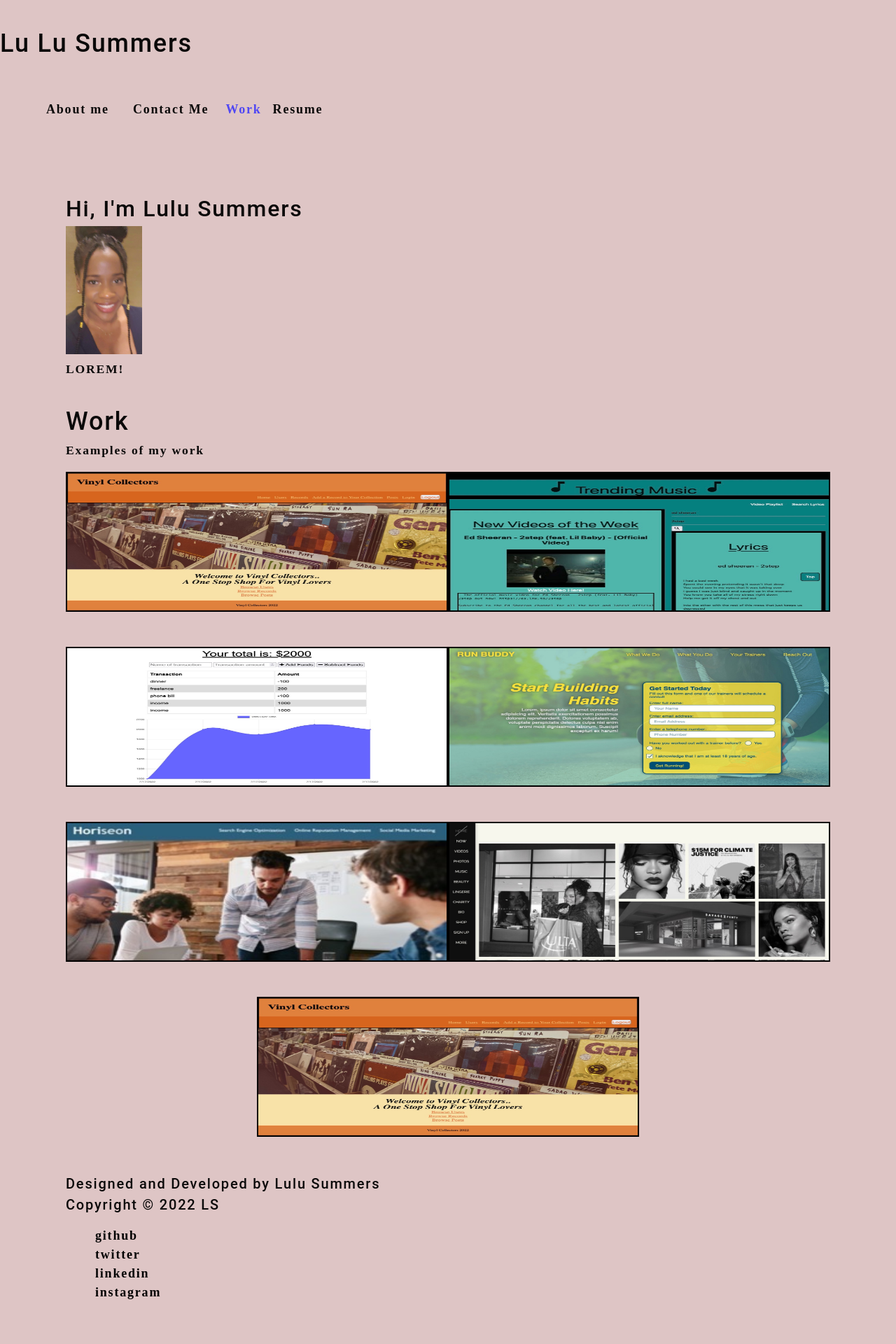
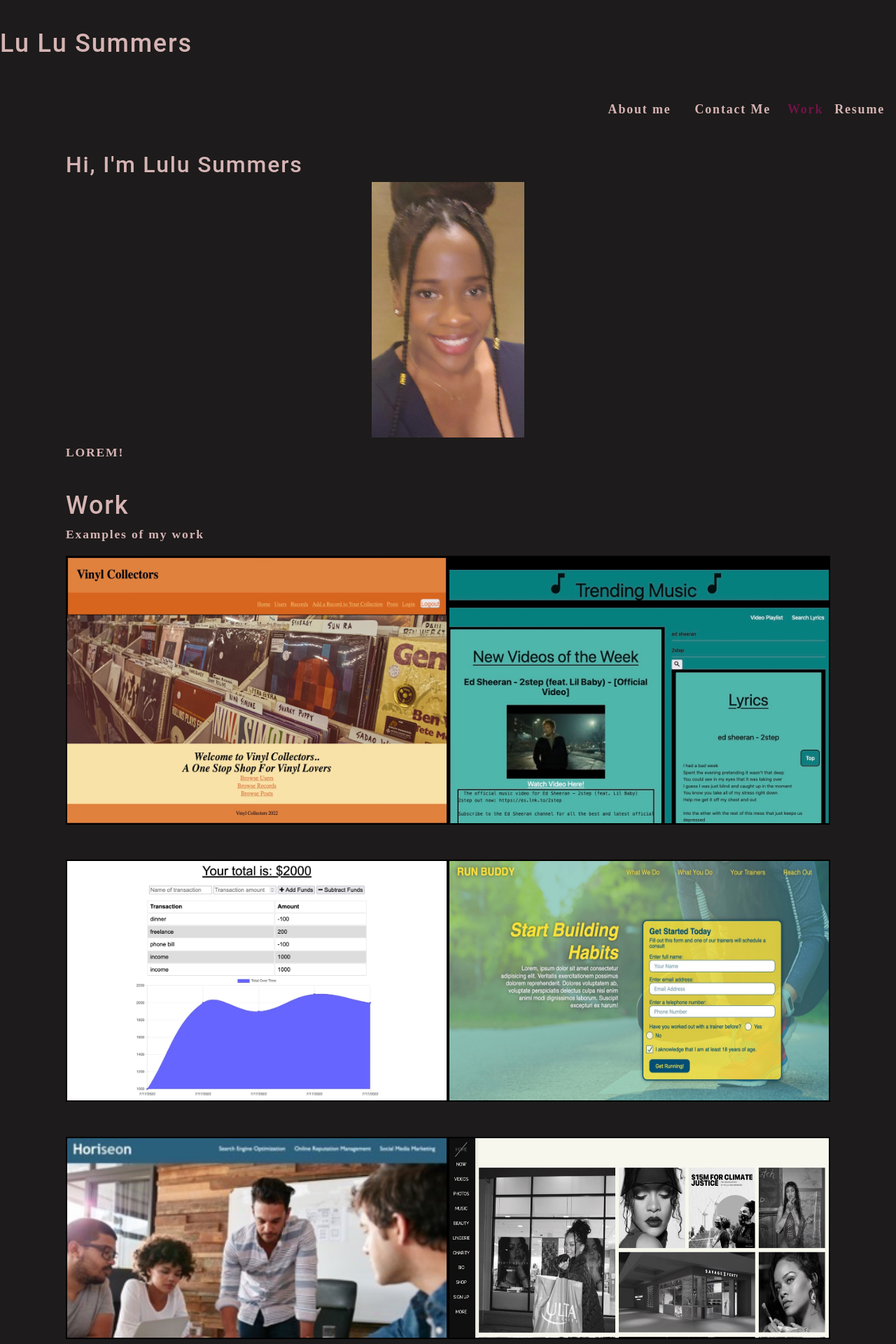
Before and after one commit to LuSummers/reactportfolio, a React (Create React App) app in the folder portfolio/: page / in a window 1280 px wide. Shown: the top 1920 px of the page at 70% size. Built offline with nearby package versions, Linux system fonts and the light colour scheme.

Commit message:
CSS style added

```diff
--- a/portfolio/src/App.css
+++ b/portfolio/src/App.css
@@ -5,12 +5,12 @@ main {
   justify-content: center;
 }
 :root {
-  --primary: #8c54ff;
-  --secondary: #5047f3;
+  --primary: #7a6c96;
+  --secondary: #6e1446;
   --tertiary: #58b104;
-  --light: #0a0909;
-  --dark: #dec5c5;
-  --darker: #878e98;
+  --dark: #1d1b1b;
+  --light: #d6b4b4;
+  --darker: #191e25;
   --error: rgb(228, 46, 1);
   --spacing-one: calc(1rem * 0.5);
   --spacing-two: calc(1rem);
@@ -31,11 +31,10 @@ body {
   min-height: 100%;
 }
 #small{
-
-border:solid black 2px;
+  border:solid black 2px;
   /* margin:10px 10px 10px 10px; */
-  height:200px;
-  width:150px;
+  height:auto;
+  width:auto;
   display: block;
   margin-left: auto;
   margin-right: auto;
@@ -61,6 +60,21 @@ body {
   color: var(--light);
   font-family: 'Poiret One', cursive;
 }
+
+#social-links{
+  margin: auto;
+  display: block;
+  justify-content: center;
+  text-align: center;
+
+}
+#social-links ul li{
+  display:inline-block;
+  margin:5px;
+  justify-content: center;
+  text-align: center;
+}
+
 
 h1,
 h2,
@@ -172,9 +186,8 @@ li {
   list-style: none;
 }
 
-nav {
-float:right;
-}
+
+
 nav a:hover {
   text-decoration: underline;
 }
@@ -200,6 +213,8 @@ textarea {
 .flex-row {
   display: flex;
   flex-wrap: wrap;
+  text-align: right;
+  float:right;
 }
 
 .space-between {
@@ -262,7 +277,7 @@ textarea {
 
 .img-thumbnail {
   width: auto;
-  height: 300px;
+  height: auto;
   margin-bottom: 50px;
   cursor: pointer;
 }
@@ -281,10 +296,16 @@ textarea {
 .modalContainer {
   background: var(--darker);
   border-radius: 5px;
-  max-width: 100%;
+  max-width: 80%;
   margin: 50px auto;
   padding: 15px;
   width: 960px;
+}
+#picture {
+  display: block;
+  margin-left: auto;
+  margin-right: auto;
+  width: 20%;
 }
 
 .modalTitle {
@@ -294,7 +315,7 @@ textarea {
 }
 
 button {
-  background: var(--primary);
+  background: var(--secondary);
   border: 0;
   border-radius: 5px;
   color: #fff;
--- a/portfolio/src/components/About/index.js
+++ b/portfolio/src/components/About/index.js
@@ -12,7 +12,7 @@ function About() {
   <div>
       <div id ="picture" className="portrait">
         <img
-          src={Portrait} style={{ width: "10%" }}
+          src={Portrait} style={{ width: "auto" }}
           alt="self portrait"
         />
       </div>
--- a/portfolio/src/components/Footer/index.js
+++ b/portfolio/src/components/Footer/index.js
@@ -8,18 +8,13 @@ function Footer() {
   return (
     <div className="footer">
       <div>
-        <div md="4" className="footer-copywright">
-          <h5>Designed and Developed by Lulu Summers</h5>
-        </div>
-        <div md="4" className="footer-copywright">
-          <h5>Copyright © {year} LS</h5>
-        </div>
         <div md="4" className="footer-body">
+          <div id="social-links">
         <ul className="footer-icons">
             <li className="social-icons">
               <a
                 href="https://github.com/"
-                style={{ color: "black" }}
+                style={{ color: "#6e1446" }}
                 target="_blank"
                 rel="noopener noreferrer"
               >github</a>
@@ -27,7 +22,7 @@ function Footer() {
             <li className="social-icons">
               <a
                 href="https://twitter.com/"
-                style={{ color: "black" }}
+                style={{ color: "#6e1446" }}
                 target="_blank"
                 rel="noopener noreferrer"
               > twitter</a>
@@ -35,7 +30,7 @@ function Footer() {
             <li className="social-icons">
               <a
                 href="https://www.linkedin.com/"
-                style={{ color: "black" }}
+                style={{ color: "#6e1446" }}
                 target="_blank"
                 rel="noopener noreferrer"
               > linkedin </a>
@@ -43,12 +38,19 @@ function Footer() {
             <li className="social-icons">
               <a
                 href="https://www.instagram.com"
-                style={{ color: "black" }}
+                style={{ color: "#6e1446" }}
                 target="_blank"
                 rel="noopener noreferrer"
               >instagram</a>
             </li>
           </ul>
+          </div>
+        <div md="4" className="footer-copywright">
+          <h5>Designed and Developed by Lulu Summers</h5>
+        </div>
+        <div md="4" className="footer-copywright">
+          <h5>Copyright © {year} LS</h5>
+        </div>
         </div>
       </div>
     </div>
```
